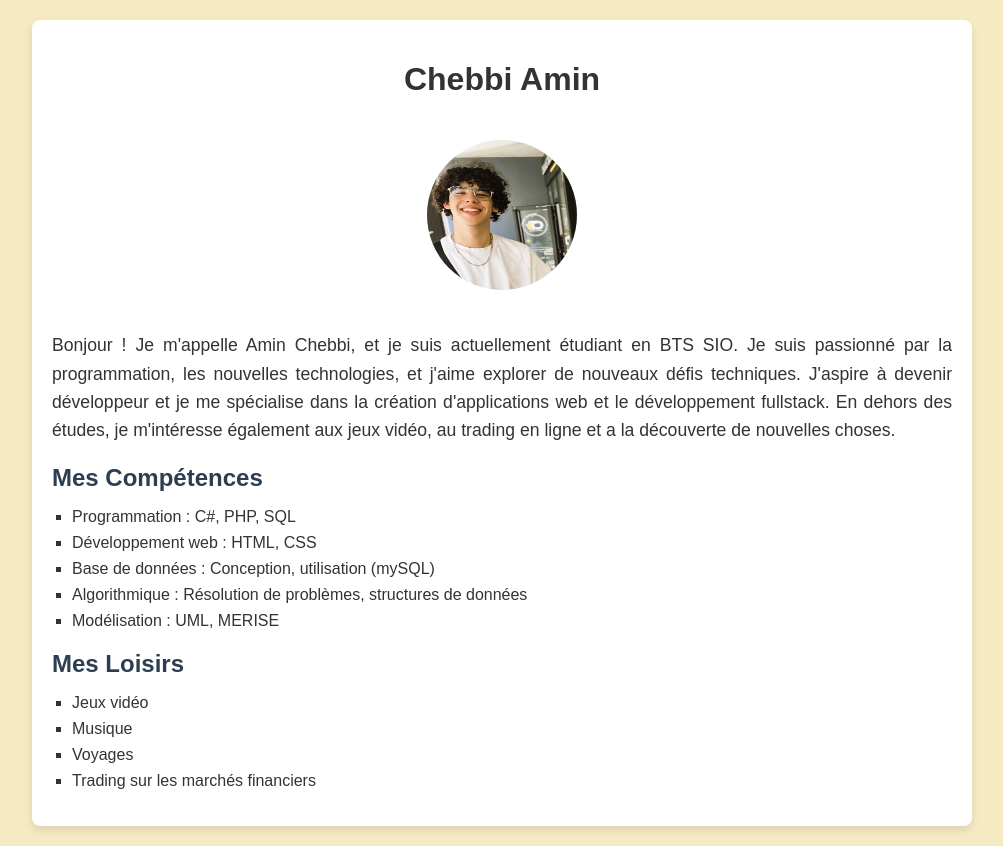
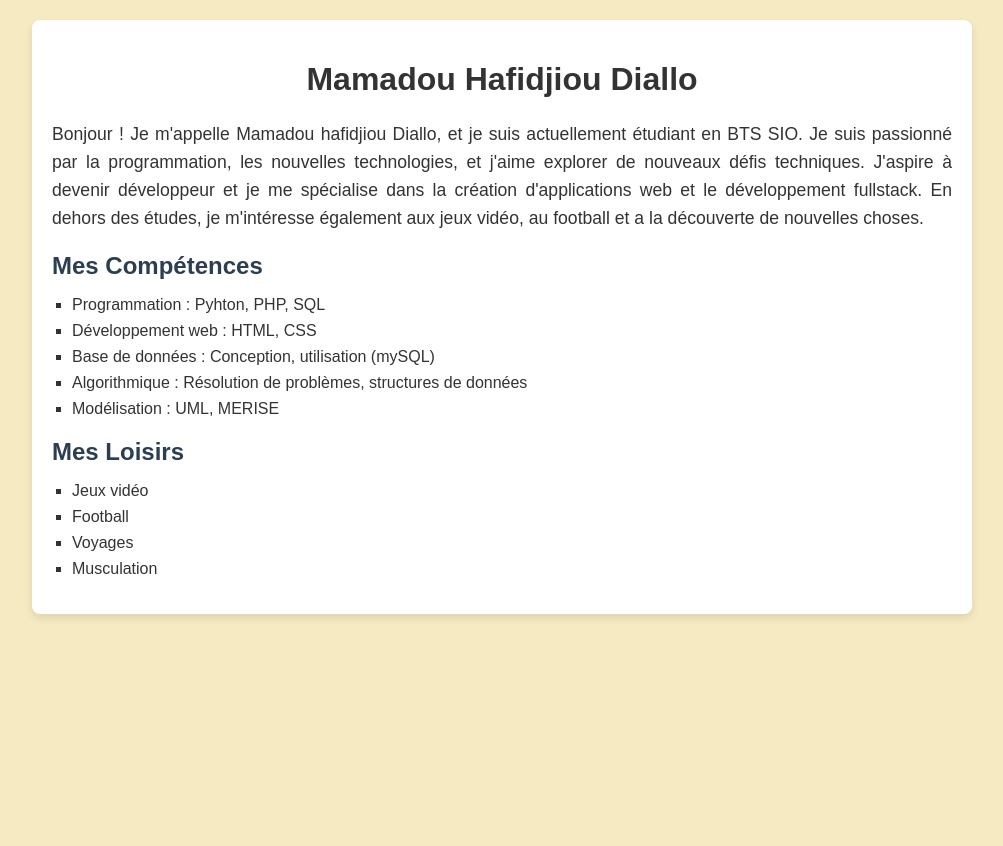
Before and after one commit to mamadou271/missions, a plain HTML site: page Mission2/page_annexe2.html in a window 1280 px wide. Shown: the whole page, without its empty margins (138-1141 px from the left). After the commit the page ends 800 px from the top, so only its background shows below. Drawn offline with Linux system fonts and the light colour scheme.

Commit message:
Update page_annexe2.html

```diff
--- a/Mission2/page_annexe2.html
+++ b/Mission2/page_annexe2.html
@@ -56,23 +56,20 @@
 </head>
 <body>
     <div class="container">
-        <h1>Chebbi Amin</h1>
+        <h1>Mamadou Hafidjiou Diallo</h1>
 
-        <div class="image-container">
-            <img src="photo.jpg">
-        </div>
 
         <p>
-            Bonjour ! Je m'appelle Amin Chebbi, et je suis actuellement étudiant en BTS SIO. Je suis passionné par la programmation,
+            Bonjour ! Je m'appelle Mamadou hafidjiou Diallo, et je suis actuellement étudiant en BTS SIO. Je suis passionné par la programmation,
             les nouvelles technologies, et j'aime explorer de nouveaux défis techniques. J'aspire à devenir développeur et
             je me spécialise dans la création d'applications web et le développement fullstack. En dehors des études,
-            je m'intéresse également aux jeux vidéo, au trading en ligne et a la découverte de nouvelles choses.
+            je m'intéresse également aux jeux vidéo, au football  et a la découverte de nouvelles choses.
         </p>
 
         <div class="skills">
             <h2>Mes Compétences</h2>
             <ul>
-                <li>Programmation : C#, PHP, SQL</li>
+                <li>Programmation : Pyhton, PHP, SQL</li>
                 <li> Développement web : HTML, CSS</li>
                 <li>Base de données : Conception, utilisation (mySQL)</li>
                 <li>Algorithmique : Résolution de problèmes, structures de données</li>
@@ -85,9 +82,9 @@
             <h2>Mes Loisirs</h2>
             <ul>
                 <li>Jeux vidéo</li>
-                <li>Musique</li>
+                <li>Football</li>
                 <li>Voyages</li>
-                <li>Trading sur les marchés financiers</li>
+                <li>Musculation</li>
             </ul>
         </div>
     </div>
```
